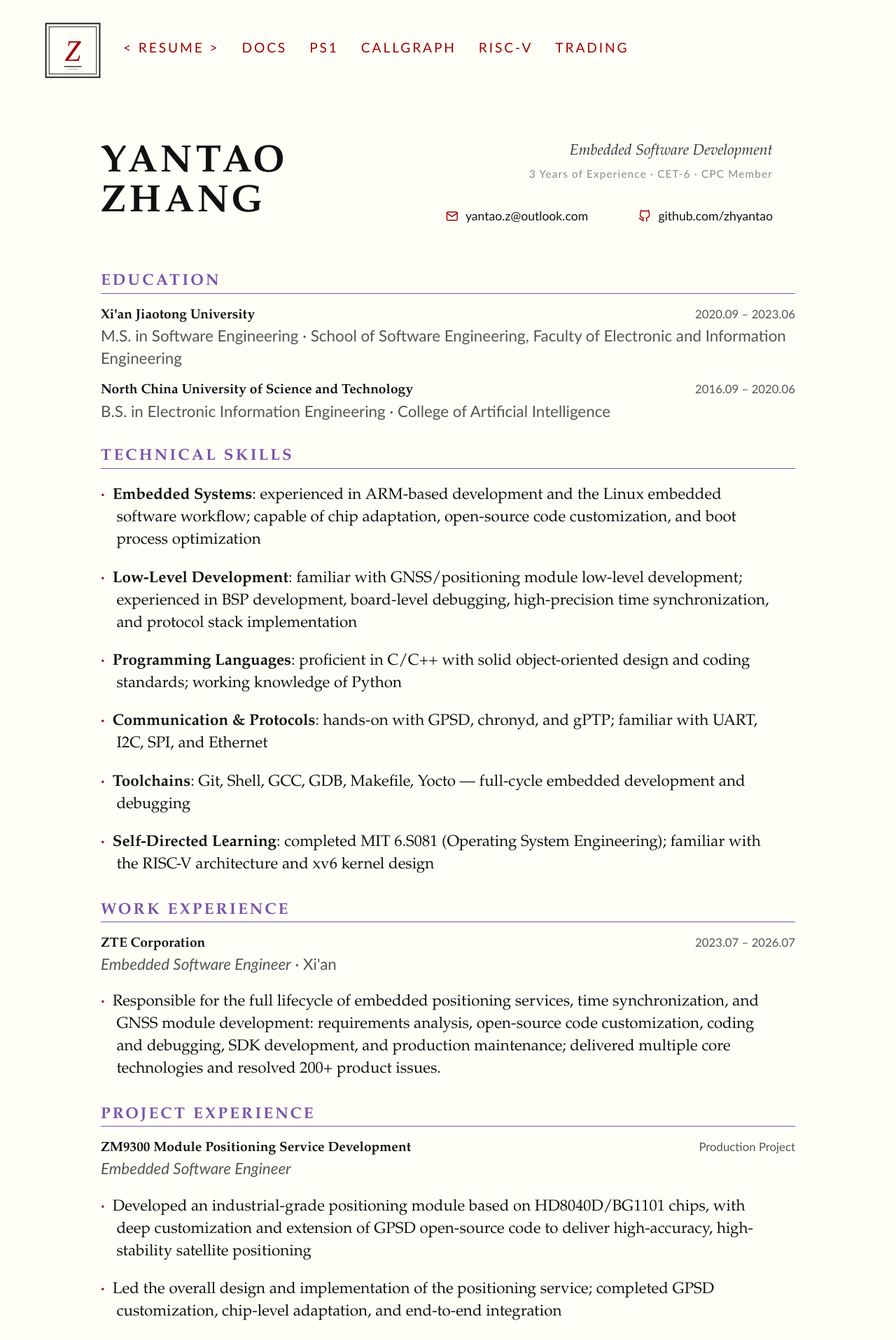
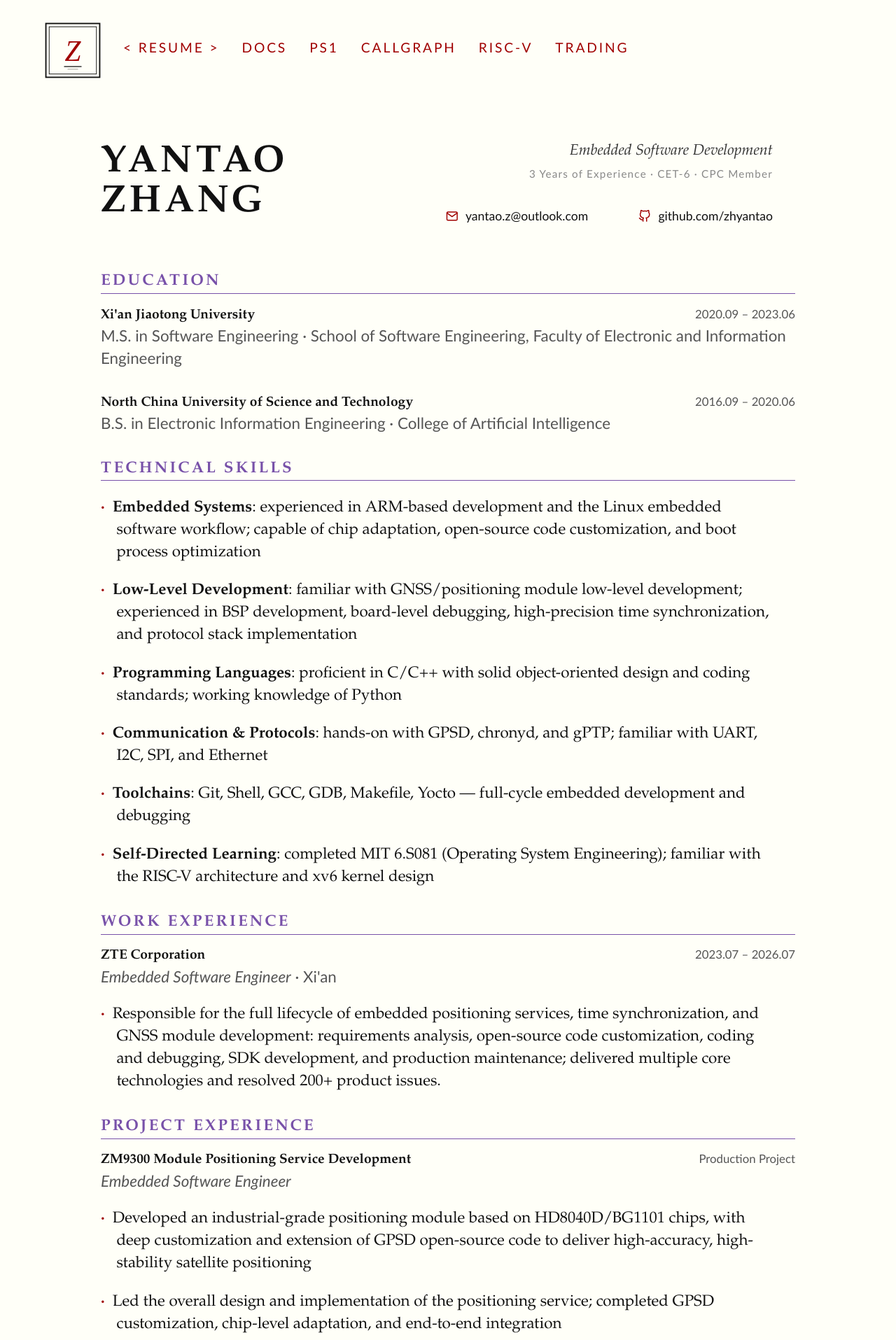
Before and after one commit to zhyantao/zhyantao.github.io, a Jekyll site: the page built from index.html, in a window 1280 px wide. Shown: the top 1915 px of the page at 70% size. Built offline with Jekyll 4.4.1, drawn with Linux system fonts in a browser that asks for light colours; some web fonts are replaced.

Commit message:
Increase spacing between resume entries
Each project block now sits 2.2rem below the previous one while its
bullets stay tight under their own title, so consecutive entries no
longer read as merged.

Co-Authored-By: Claude Code <noreply@anthropic.com>

```diff
--- a/css/tufte.scss
+++ b/css/tufte.scss
@@ -1037,7 +1037,7 @@ hr.slender {
 }
 
 .resume-entry {
-  margin-bottom: 1.1rem;
+  margin-bottom: 2.2rem;
 }
 
 .resume-line {
@@ -1091,7 +1091,7 @@ hr.slender {
 
 .resume-bullets {
   list-style: none;
-  margin-top: 0.4rem;
+  margin-top: 0.25rem;
 }
 
 .resume-bullets li {
```
